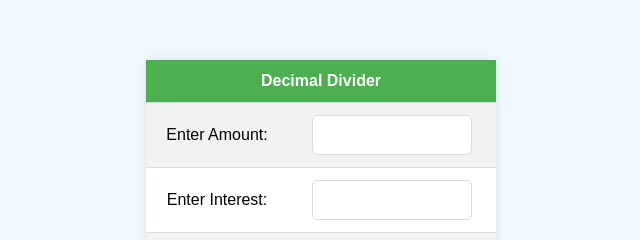
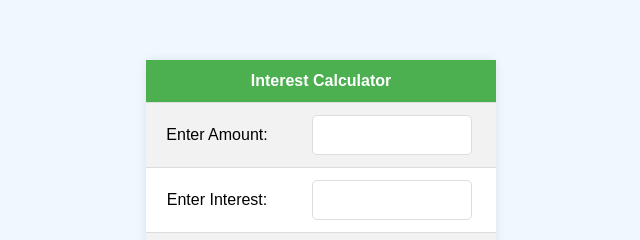
Before and after one commit to varunsatya/bankinterest, a plain HTML site: page index.html in a window 1280 px wide. Shown: the part 165-405 px from the top of the page, 319-959 px from the left. Drawn offline with Linux system fonts and the light colour scheme.

Commit message:
Update index.html

```diff
--- a/index.html
+++ b/index.html
@@ -66,7 +66,7 @@
 <body>
     <table>
         <tr>
-            <th colspan="2">Decimal Divider</th>
+            <th colspan="2">Interest Calculator</th>
         </tr>
         <tr>
             <td>Enter Amount:</td>
```
